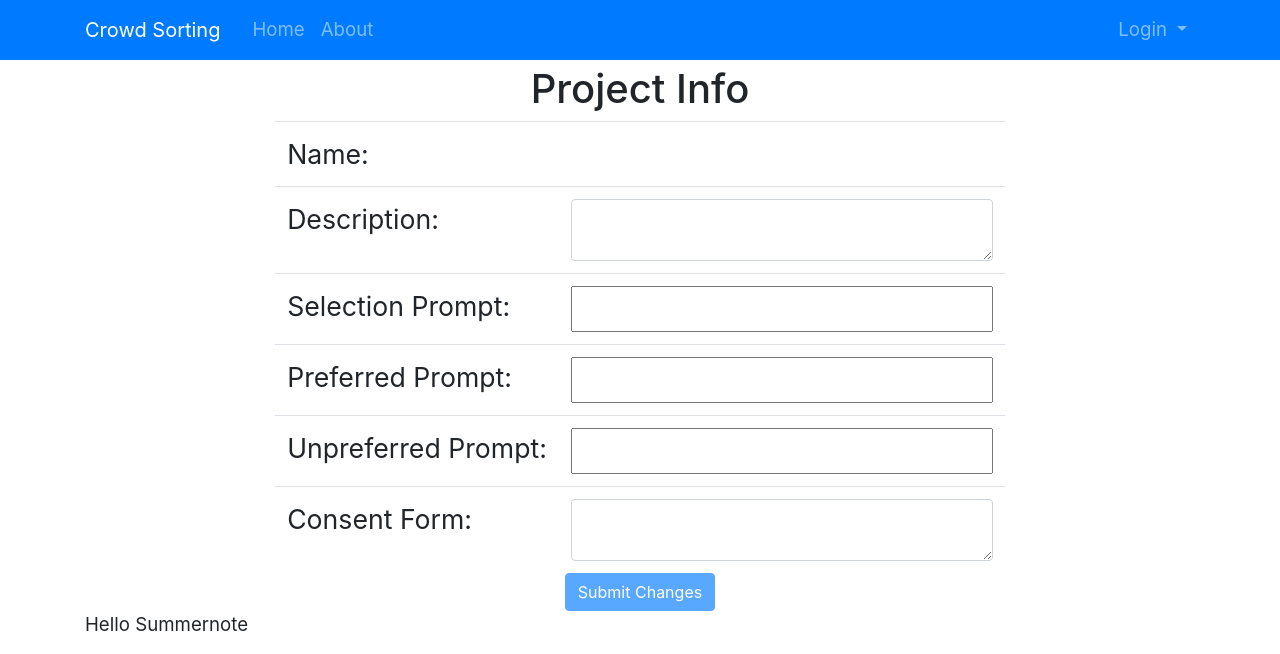
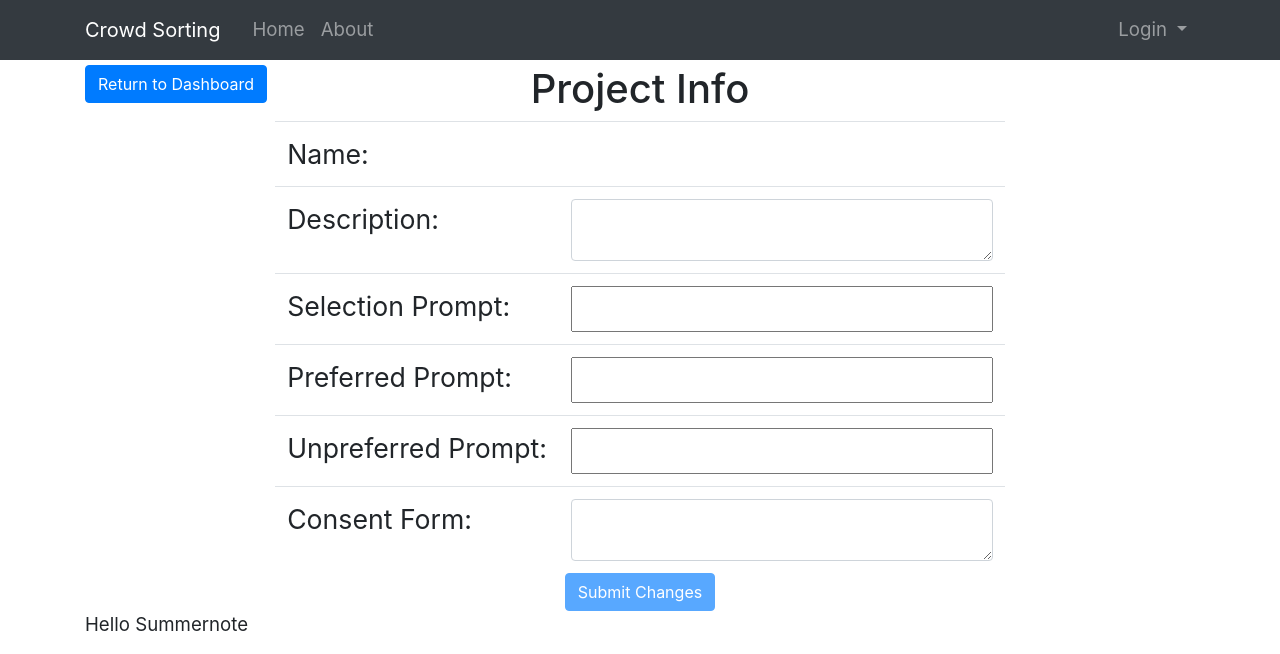
Before and after one commit to matthew-cheney/crowd-sorting-single-threaded, a Flask app: template crowdsorting/templates/editproject.html in a window 1280 px wide. Shown: the top 654 px of the page. Run offline with Flask 2, Linux system fonts and the light colour scheme; the template is opened without the code that fills it, so the values that code supplies are empty; the visitor is signed in with stand-in values (Sample User, id 1); some libraries are stand-ins or nearby versions.

Commit message:
added back button to editproject

```diff
--- a/crowdsorting/templates/editproject.html
+++ b/crowdsorting/templates/editproject.html
@@ -11,8 +11,19 @@
 <form id="edit_form" method="POST" action="/updateprojectinfo">
 
 <div class="row">
+  <div class="col-lg-4 text-left">
+    <a href="/dashboard"><button type="button" class="btn btn-md btn-primary">Return to Dashboard</button></a>
+  </div>
+  <div class="col-lg-4 text-center">
+    <h1>Project Info</h1>
+  </div>
+  <div class="col-lg-4">
+    <!-- Placeholder -->
+  </div>
+</div>
+
+<div class="row">
     <div class="col-lg-12">
-        <h1 class="text-center">Project Info</h1>
             <div id="table-holder" class="mx-auto">
                 <table class="table table-nonfluid">
                     <tr>
--- a/crowdsorting/templates/layout.html
+++ b/crowdsorting/templates/layout.html
@@ -21,7 +21,7 @@
   </head>
   <body>
     <header class="site-header" id="header_bar">
-      <nav class="navbar navbar-expand-md navbar-dark bg-primary fixed-top">
+      <nav class="navbar navbar-expand-md navbar-dark bg-dark fixed-top">
         <div class="container">
           <a class="navbar-brand mr-4" href="{{ url_for('home') }}">Crowd Sorting</a>
           <button class="navbar-toggler" type="button" data-toggle="collapse" data-target="#navbarToggle" aria-controls="navbarToggle" aria-expanded="false" aria-label="Toggle navigation">
```
